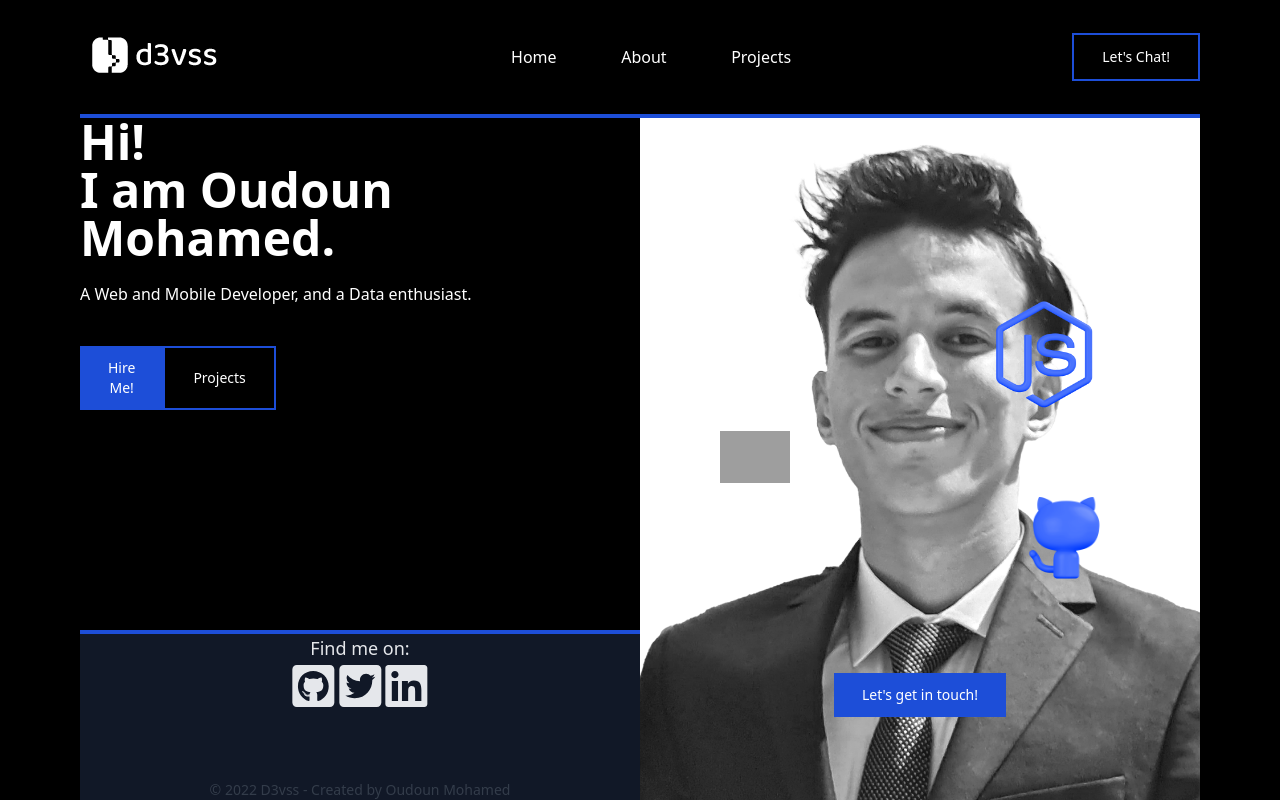
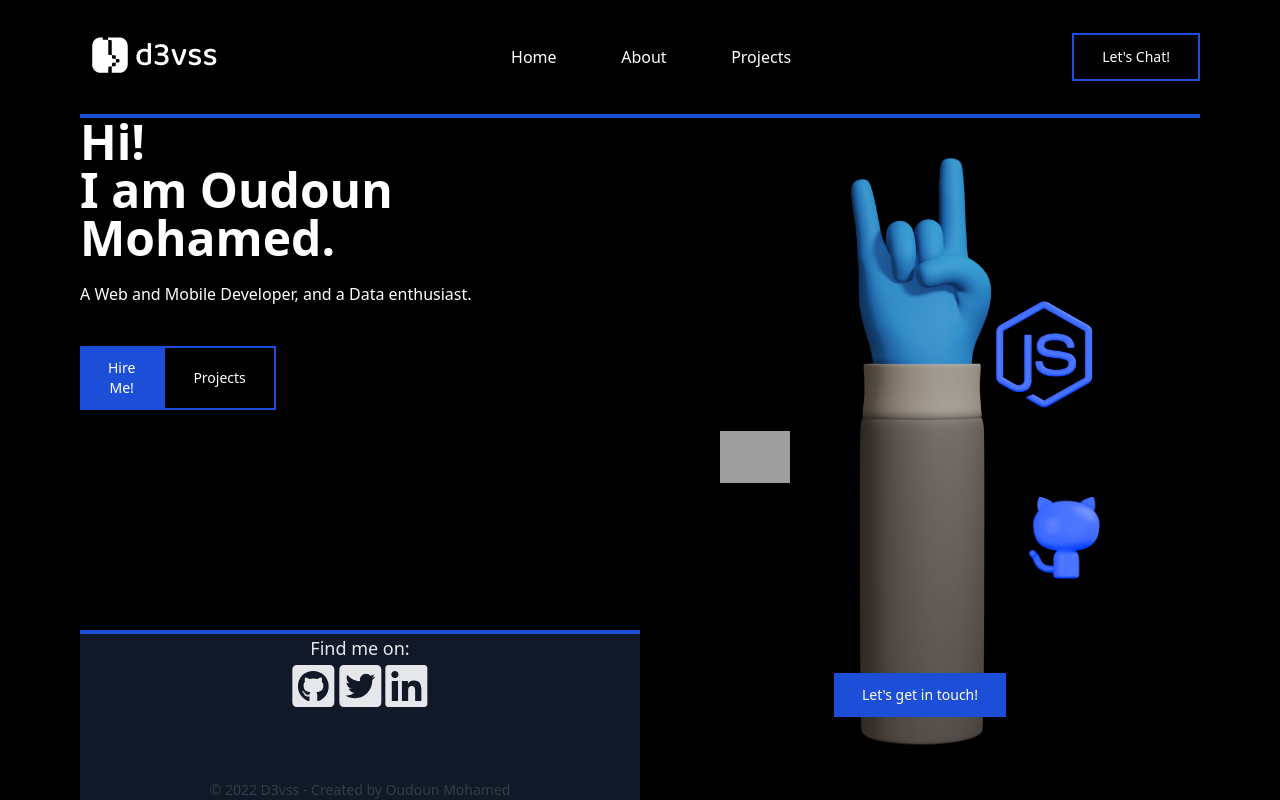
Before and after one commit to D3vss/portfolio-react.js, a React (Create React App) app: page / in a window 1280 px wide. Built offline with nearby package versions, Linux system fonts and the light colour scheme; grey boxes are pictures that could not be loaded.

Commit message:
Home page almost done

```diff
--- a/src/pages/HomePage/HomePage.jsx
+++ b/src/pages/HomePage/HomePage.jsx
@@ -11,17 +11,19 @@ function HomePage(props) {
     <Layout>
       <div className="flex flex-row justify-evenly h-full">
         <section className="w-full  flex flex-col">
+          <div>
             <p className="text-5xl font-bold mb-5">
               Hi! <br /> I am Oudoun Mohamed.
             </p>
             <p className="text-base font-normal mb-10">
               A Web and Mobile Developer, and a Data enthusiast.
             </p>
-
             <div className="flex flex-row w-4/12 justify-between">
               <Button label={"Hire Me!"} variant="filled" />
               <Button label={"Projects"} variant="outlined" />
             </div>
+          </div>
+
           <footer className="flex flex-col items-center mt-auto container bg-gray-900 h-1/4">
             <div className="container px-20 mx-auto h-1 bg-blue-700" />
 
@@ -38,7 +40,7 @@ function HomePage(props) {
             </p>
           </footer>
         </section>
-        <section className="bg-bgFixed bg-cover bg-no-repeat w-full flex flex-col justify-center items-center">
+        <section className="bg-hand2 bg-center bg-cover bg-no-repeat w-full flex flex-col justify-center items-center">
           <div className="flex flex-col w-full px-20 py-20">
             <img src={vect1} width={150} className="self-end" />
             <img src={vect2} width={70} />
--- a/tailwind.config.js
+++ b/tailwind.config.js
@@ -6,6 +6,7 @@ module.exports = {
       backgroundImage: {
         me: "url('/src/assets/me.png')",
         hand: "url('/src/assets/hand-hey.png')",
+        hand2: "url('/src/assets/rock-hand.png')",
         bgFixed: "url('/src/assets/bg.png')",
       },
     },
```
Also changed, not shown: src/assets/rock-hand.png (added). Lines whose indentation alone changed are shown as unchanged.
